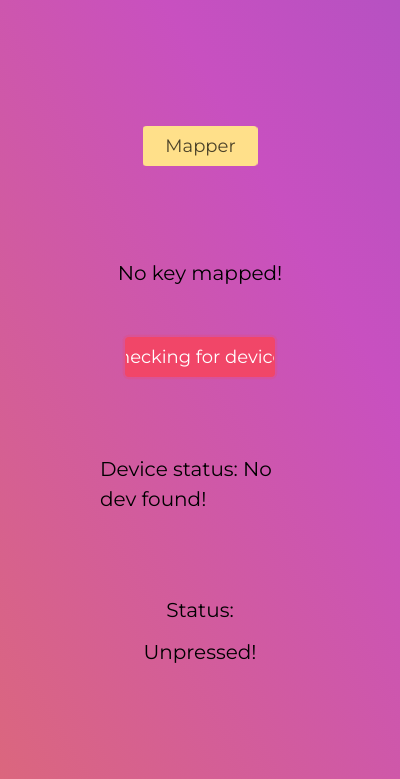
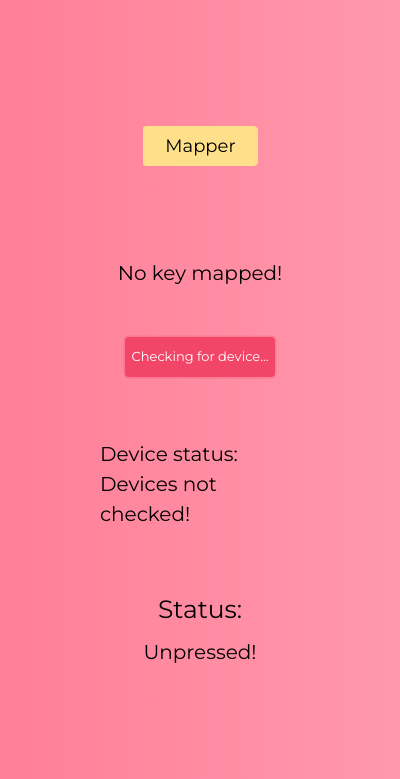
Before and after one commit to pranav6670/Custom-usb-pedal, an Electron app: page src/index.html in a window 400 px wide. Both pictures are taken after a click on the button "Start". Shown: the part 65-844 px from the top of the page. Drawn offline with nearby package versions, Linux system fonts and the light colour scheme; no server answers.

Commit message:
Fixed board check issue

```diff
--- a/src/index.html
+++ b/src/index.html
@@ -21,6 +21,7 @@
       </h1>
       <button
         style="
+          color: black;
           position: fixed;
           top: 25%;
           left: 50%;
@@ -43,7 +44,7 @@
           transform: translate(-50%, -50%);
           height: 40px;
           width: 150px;
-          font-size: large;
+          font-size: small;
         "
         id="exec"
         onclick="on_exec()"
@@ -63,7 +64,7 @@
           font-size: 20px;
         "
       >
-        Device status: No dev found!
+        Device status: Devices not checked!
       </span>
       <span
         id="mapped"
@@ -86,7 +87,7 @@
           left: 50%;
           transform: translate(-50%, -50%);
           color: black;
-          font-size: 20px;
+          font-size: 25px;
         "
       >
         Status:
--- a/src/index.js
+++ b/src/index.js
@@ -1,5 +1,6 @@
 const electron = require("electron");
 const path = require("path");
+const { TIMEOUT } = require("dns");
 const BrowserWindow = electron.remote.BrowserWindow;
 const ipc = electron.ipcRenderer;
 
@@ -41,11 +42,16 @@ function on_exec() {
     repl: false,
   });
 
+  board.on("fail", function(event) {
+    stat.innerHTML = "Device not found!";
+    exec.innerHTML = "Recheck..";
+  });
+
   board.on("ready", function () {
     exec.innerHTML = "Running...";
     stat.innerHTML = "Device ready at" + "  " + board.port;
 
-    button = new five.Button(2);
+    button = new five.Button(3);
 
     button.on("down", function () {
       status.innerHTML = "Down";
@@ -59,4 +65,5 @@ function on_exec() {
       status.innerHTML = "Up";
     });
   });
+
 }
--- a/src/style.css
+++ b/src/style.css
@@ -19,14 +19,15 @@ section {
   width: 100%;
   height: 100vh;
   background-size: 400% 400%;
-  background-image: linear-gradient(
-    240deg,
-    #4158d0 0%,
-    #c850c0 50%,
-    rgba(255, 145, 0, 1) 100%
-  );
+
+  /* background-color: #FAD961; */
+  /* background-image: linear-gradient(90deg, #FAD961 0%, #FF5ACD 50%, #F76B1C 100%); */
+
+  background-color: #FF9A8B;
+  background-image: linear-gradient(90deg, #FF9A8B 0%, #FF6A88 55%, #FF99AC 100%);
+
   position: relative;
-  animation: change 10s ease-in-out infinite;
+  animation: change 15s ease-in-out infinite;
 }
 
 @keyframes change {
```
Also changed, not shown: src/add.html (+1 -1 lines), main.js (line endings or trailing spaces).
